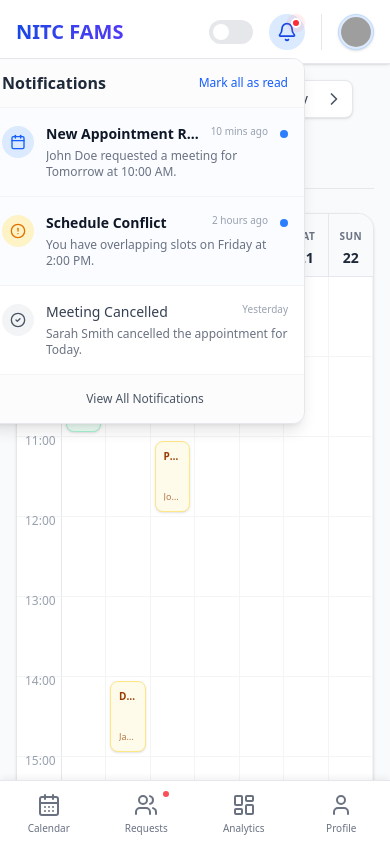
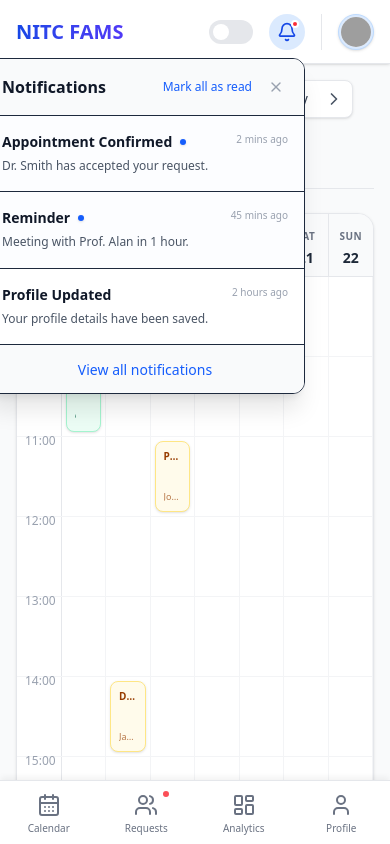
Before and after one commit to Centinoughty/faculty-appointment-system, a Next.js app in the folder client/: page /faculty/dashboard in a window 390 px wide. Both pictures are taken after a click on the button 287 px from the left and 31 px from the top of the page. Built offline with nearby package versions, Linux system fonts and the light colour scheme; grey boxes are pictures that could not be loaded.

Commit message:
resolving conflicts

```diff
--- a/client/src/app/faculty/dashboard/layout.tsx
+++ b/client/src/app/faculty/dashboard/layout.tsx
@@ -10,7 +10,7 @@ export default function FacultyDashboardLayout({
     children: React.ReactNode;
 }) {
     return (
-        <div className="flex h-screen overflow-hidden gradient-bg text-slate-800 dark:text-slate-100">
+        <div className="flex h-screen overflow-hidden bg-gray-50 text-slate-800 dark:text-slate-100">
             {/* Sidebar & Mobile Bottom Nav */}
             <Sidebar />
 
--- a/client/src/app/globals.css
+++ b/client/src/app/globals.css
@@ -1,31 +1,4 @@
 @import "tailwindcss";
-
-@theme {
-  --color-primary-50: #f0f9ff;
-  --color-primary-100: #e0f2fe;
-  --color-primary-500: #0ea5e9;
-  --color-primary-600: #0284c7;
-  --color-primary-700: #0369a1;
-  --color-primary-900: #0c4a6e;
-
-  --color-surface-50: #f8fafc;
-  --color-surface-100: #f1f5f9;
-  --color-surface-200: #e2e8f0;
-}
-
-@layer utilities {
-  .glass {
-    @apply bg-white border border-slate-200 shadow-sm rounded-xl;
-  }
-
-  .text-gradient {
-    @apply text-slate-900;
-  }
-
-  .gradient-bg {
-    @apply bg-slate-50;
-  }
-}
 
 :root {
   --foreground-rgb: 15, 23, 42;
--- a/client/src/components/faculty/layout/Header.tsx
+++ b/client/src/components/faculty/layout/Header.tsx
@@ -1,43 +1,12 @@
 import React, { useState, useRef, useEffect } from "react";
-import { Bell, Search, CheckCircle2, AlertCircle, Calendar } from "lucide-react";
+import { Bell, Search } from "lucide-react";
 import { toast } from "sonner";
 import { cn } from "@/lib/utils";
-
-// Mock Notifications
-const MOCK_NOTIFICATIONS = [
-    {
-        id: "1",
-        title: "New Appointment Request",
-        message: "John Doe requested a meeting for Tomorrow at 10:00 AM.",
-        time: "10 mins ago",
-        read: false,
-        type: "info",
-        icon: Calendar
-    },
-    {
-        id: "2",
-        title: "Schedule Conflict",
-        message: "You have overlapping slots on Friday at 2:00 PM.",
-        time: "2 hours ago",
-        read: false,
-        type: "warning",
-        icon: AlertCircle
-    },
-    {
-        id: "3",
-        title: "Meeting Cancelled",
-        message: "Sarah Smith cancelled the appointment for Today.",
-        time: "Yesterday",
-        read: true,
-        type: "default",
-        icon: CheckCircle2
-    }
-];
+import NotificationPanel from "@/components/NotificationPanel";
 
 export default function Header() {
     const [busyMode, setBusyMode] = useState(false);
     const [isNotificationsOpen, setIsNotificationsOpen] = useState(false);
-    const [notifications, setNotifications] = useState(MOCK_NOTIFICATIONS);
 
     const dropdownRef = useRef<HTMLDivElement>(null);
 
@@ -51,13 +20,6 @@ export default function Header() {
         document.addEventListener("mousedown", handleClickOutside);
         return () => document.removeEventListener("mousedown", handleClickOutside);
     }, []);
-
-    const unreadCount = notifications.filter(n => !n.read).length;
-
-    const markAllAsRead = () => {
-        setNotifications(notifications.map(n => ({ ...n, read: true })));
-        toast.success("All notifications marked as read");
-    };
 
     return (
         <header className="sticky top-0 z-30 flex h-16 w-full items-center justify-between bg-white border-b border-gray-200 px-4 md:px-6 shadow-sm">
@@ -114,93 +76,15 @@ export default function Header() {
                         )}
                     >
                         <Bell className="w-5 h-5" />
-                        {unreadCount > 0 && (
-                            <span className="absolute top-1 right-1 flex h-2.5 w-2.5">
-                                <span className="animate-ping absolute inline-flex h-full w-full rounded-full bg-red-400 opacity-75"></span>
-                                <span className="relative inline-flex rounded-full h-2.5 w-2.5 bg-red-500 border-2 border-white"></span>
-                            </span>
-                        )}
+                        <span className="absolute top-1.5 right-1.5 w-2 h-2 bg-red-500 rounded-full border-2 border-white"></span>
                     </button>
 
                     {/* Dropdown Panel */}
                     {isNotificationsOpen && (
-                        <div className="absolute right-0 mt-2 w-80 sm:w-96 bg-white rounded-xl shadow-lg border border-gray-200 overflow-hidden animate-in fade-in slide-in-from-top-2 origin-top-right z-50">
-                            <div className="flex items-center justify-between px-4 py-3 border-b border-gray-100 bg-gray-50/50">
-                                <h3 className="font-semibold text-gray-800">Notifications</h3>
-                                {unreadCount > 0 && (
-                                    <button
-                                        onClick={markAllAsRead}
-                                        className="text-xs font-medium text-blue-600 hover:text-blue-700"
-                                    >
-                                        Mark all as read
-                                    </button>
-                                )}
-                            </div>
-
-                            <div className="max-h-[min(400px,calc(100vh-100px))] overflow-y-auto">
-                                {notifications.length > 0 ? (
-                                    <div className="divide-y divide-gray-100">
-                                        {notifications.map((notification) => {
-                                            const Icon = notification.icon;
-                                            return (
-                                                <div
-                                                    key={notification.id}
-                                                    className={cn(
-                                                        "p-4 hover:bg-gray-50 transition-colors flex gap-3 cursor-pointer",
-                                                        !notification.read && "bg-blue-50/30"
-                                                    )}
-                                                    onClick={() => {
-                                                        setNotifications(notifications.map(n =>
-                                                            n.id === notification.id ? { ...n, read: true } : n
-                                                        ));
-                                                    }}
-                                                >
-                                                    <div className={cn(
-                                                        "shrink-0 w-8 h-8 rounded-full flex items-center justify-center mt-0.5",
-                                                        notification.type === 'info' ? "bg-blue-100 text-blue-600" :
-                                                            notification.type === 'warning' ? "bg-amber-100 text-amber-600" :
-                                                                "bg-gray-100 text-gray-600"
-                                                    )}>
-                                                        <Icon className="w-4 h-4" />
-                                                    </div>
-                                                    <div className="flex-1 min-w-0">
-                                                        <div className="flex justify-between items-start mb-1">
-                                                            <p className={cn(
-                                                                "text-sm truncate pr-2",
-                                                                !notification.read ? "font-semibold text-gray-900" : "font-medium text-gray-700"
-                                                            )}>
-                                                                {notification.title}
-                                                            </p>
-                                                            <span className="text-[10px] text-gray-400 whitespace-nowrap shrink-0">
-                                                                {notification.time}
-                                                            </span>
-                                                        </div>
-                                                        <p className="text-xs text-gray-500 line-clamp-2">
-                                                            {notification.message}
-                                                        </p>
-                                                    </div>
-                                                    {!notification.read && (
-                                                        <div className="w-2 h-2 bg-blue-500 rounded-full mt-1.5 shrink-0" />
-                                                    )}
-                                                </div>
-                                            );
-                                        })}
-                                    </div>
-                                ) : (
-                                    <div className="p-8 text-center text-gray-500 flex flex-col items-center">
-                                        <Bell className="w-8 h-8 mb-3 text-gray-300" />
-                                        <p className="text-sm">You have no new notifications.</p>
-                                    </div>
-                                )}
-                            </div>
-
-                            {notifications.length > 0 && (
-                                <div className="p-2 border-t border-gray-100 bg-gray-50/50">
-                                    <button className="w-full py-2 text-xs font-medium text-gray-600 hover:text-gray-900 transition-colors">
-                                        View All Notifications
-                                    </button>
-                                </div>
-                            )}
+                        <div className="absolute right-0 mt-2 z-50 origin-top-right">
+                            <NotificationPanel
+                                onClose={() => setIsNotificationsOpen(false)}
+                            />
                         </div>
                     )}
                 </div>
--- a/client/src/components/faculty/views/ProfileView.tsx
+++ b/client/src/components/faculty/views/ProfileView.tsx
@@ -1,6 +1,7 @@
 import React, { useState } from "react";
 import { Mail, Briefcase, MapPin, Hash, BookOpen, X } from "lucide-react";
 import { toast } from "sonner";
+import { Card } from "@/components/ui/Card";
 
 export default function ProfileView() {
     const [profile, setProfile] = useState({
@@ -62,7 +63,7 @@ export default function ProfileView() {
 
             <div className="grid grid-cols-1 md:grid-cols-3 gap-6">
                 {/* Main Card */}
-                <div className="md:col-span-2 glass rounded-2xl p-6 lg:p-8">
+                <Card className="md:col-span-2 p-6 lg:p-8 border-gray-200">
                     <div className="flex flex-col sm:flex-row gap-6 items-start sm:items-center border-b border-gray-200 pb-6 mb-6">
                         <div className="h-24 w-24 rounded-full bg-gray-100 border border-gray-200 p-1 shrink-0 flex items-center justify-center">
                             <div className="h-full w-full rounded-full overflow-hidden bg-white">
@@ -97,11 +98,11 @@ export default function ProfileView() {
                             </div>
                         </div>
                     </div>
-                </div>
+                </Card>
 
                 {/* Side Info */}
                 <div className="space-y-6">
-                    <div className="glass rounded-2xl p-6">
+                    <Card className="p-6 border-gray-200">
                         <h3 className="text-sm font-semibold text-gray-500 uppercase tracking-wider mb-4">Department Info</h3>
                         <div className="space-y-4">
                             <div className="flex items-start gap-3">
@@ -123,7 +124,7 @@ export default function ProfileView() {
                                 </div>
                             </div>
                         </div>
-                    </div>
+                    </Card>
                 </div>
             </div>
 
```
Also changed, not shown: client/src/components/faculty/views/AnalyticsView.tsx (+7 -6 lines), client/src/components/faculty/views/RequestsView.tsx (+11 -10 lines).
